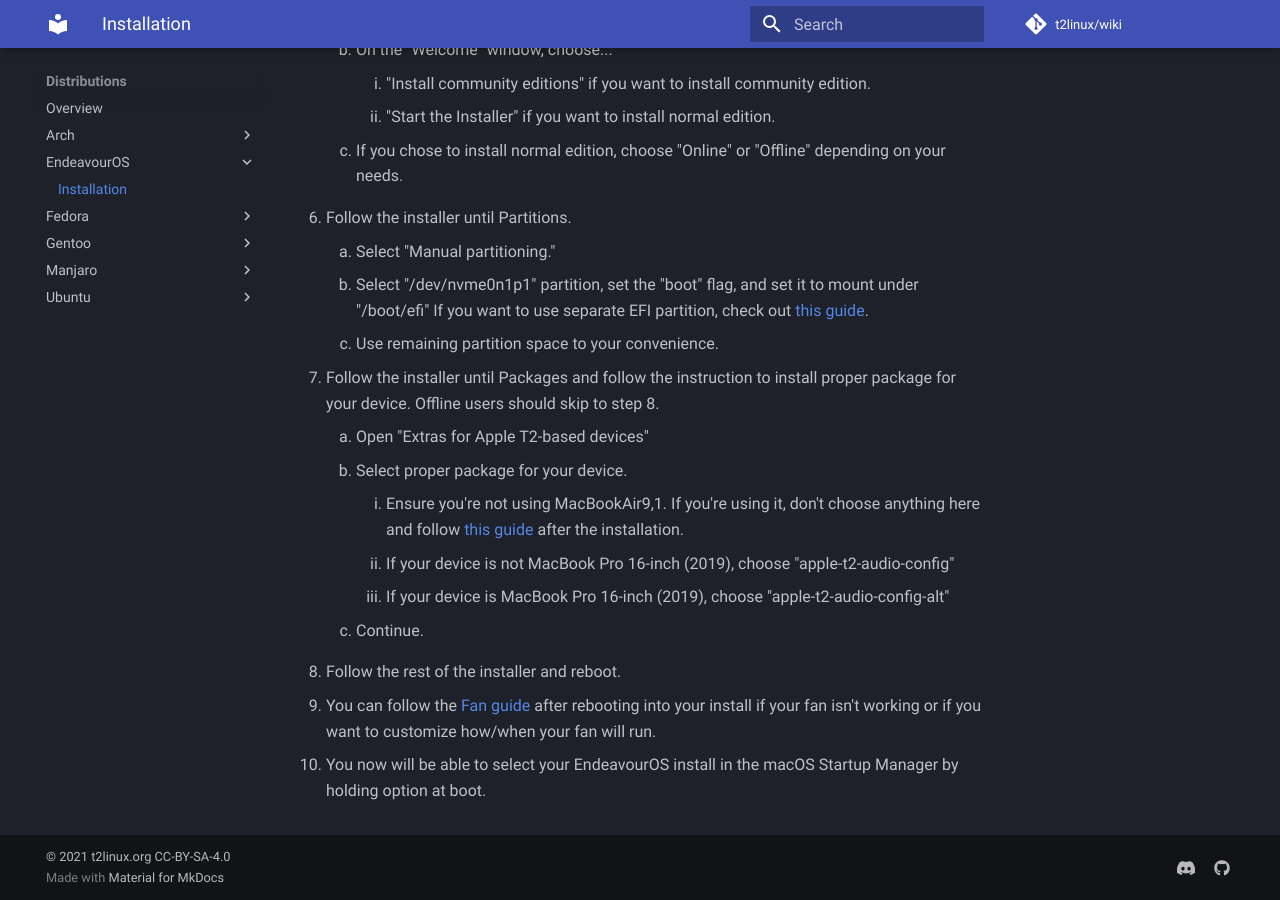
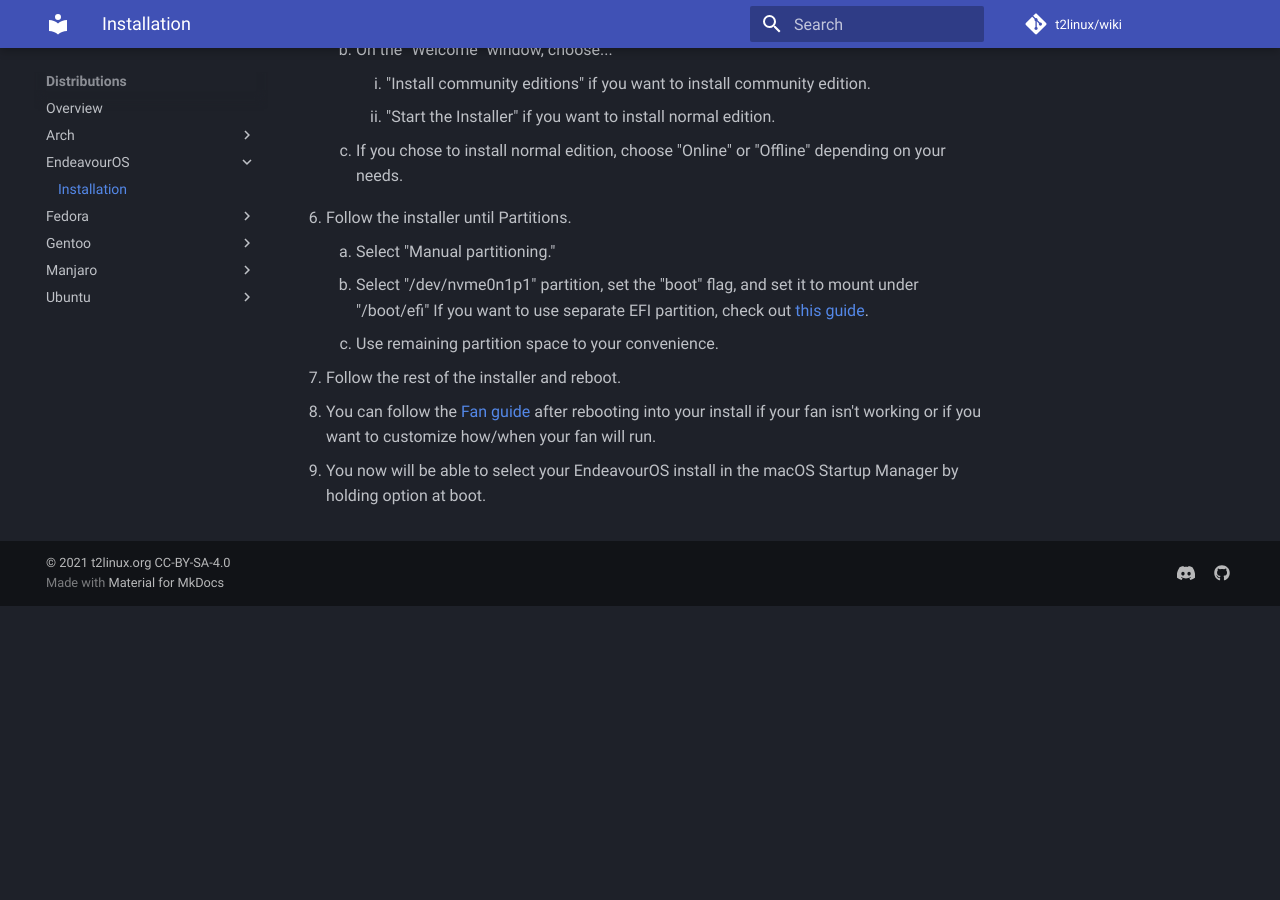
Before and after one commit to t2linux/wiki, an MkDocs documentation site: the page built from docs/distributions/endeavouros/installation.md, in a window 1280 px wide and 900 px high, scrolled down 1034 px. Built offline with MkDocs 1.6.1 and Material for MkDocs 9.7.7, drawn with Linux system fonts in a browser that asks for light colours; comment, search, counter and statistics services are not loaded; after the commit the page ends 1640 px from its top, so only the background shows below that.

Commit message:
Changes for new EndeavourOS ISO

```diff
--- a/docs/distributions/endeavouros/installation.md
+++ b/docs/distributions/endeavouros/installation.md
@@ -44,19 +44,8 @@ You will need:
     2. Select "/dev/nvme0n1p1" partition, set the "boot" flag, and set it to mount under "/boot/efi" If you want to use separate EFI partition, check out [this guide](https://wiki.t2linux.org/guides/windows/#using-seperate-efi-partitions).
     3. Use remaining partition space to your convenience.
 
-7. Follow the installer until Packages and follow the instruction to install proper package for your device. Offline users should skip to step 8.
+7. Follow the rest of the installer and reboot.
 
-    1. Open "Extras for Apple T2-based devices"
-    2. Select proper package for your device.
+8. You can follow the [Fan guide](https://wiki.t2linux.org/guides/fan/) after rebooting into your install if your fan isn't working or if you want to customize how/when your fan will run.
 
-        1. Ensure you're not using MacBookAir9,1. If you're using it, don't choose anything here and follow [this guide](https://wiki.t2linux.org/guides/audio-config/) after the installation.
-        2. If your device is not MacBook Pro 16-inch (2019), choose "apple-t2-audio-config"
-        3. If your device is MacBook Pro 16-inch (2019), choose "apple-t2-audio-config-alt"
-
-    3. Continue.
-
-8. Follow the rest of the installer and reboot.
-
-9. You can follow the [Fan guide](https://wiki.t2linux.org/guides/fan/) after rebooting into your install if your fan isn't working or if you want to customize how/when your fan will run.
-
-10. You now will be able to select your EndeavourOS install in the macOS Startup Manager by holding option at boot.
+9. You now will be able to select your EndeavourOS install in the macOS Startup Manager by holding option at boot.
```
